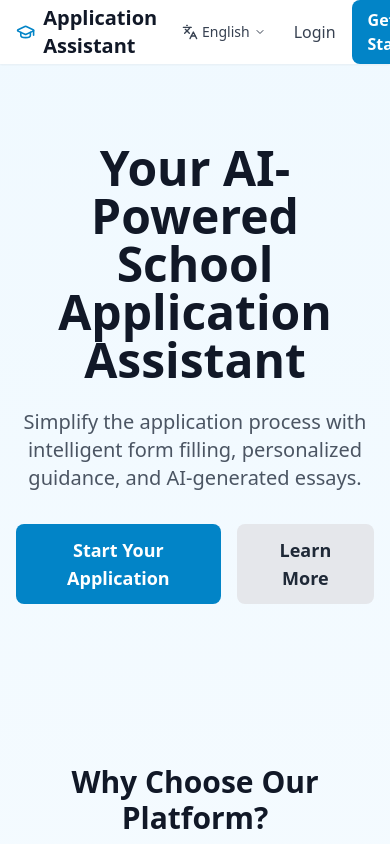
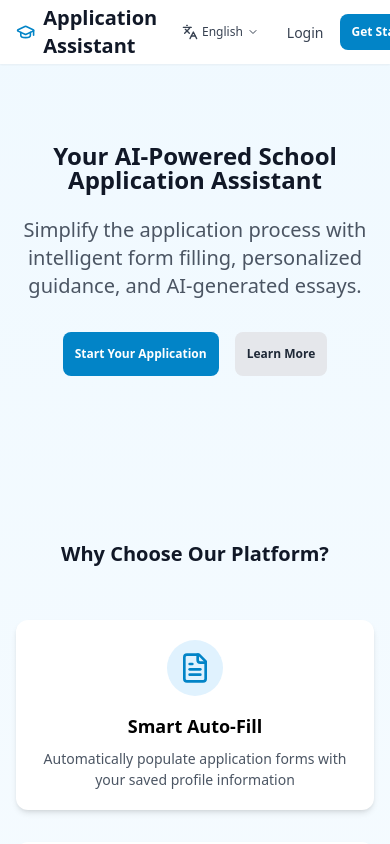
Before and after one commit to sosomamahk-ai/school-application-assistant, a Next.js app: page / in a window 390 px wide. Shown: the top 844 px of the page. Built offline with nearby package versions, Linux system fonts and the light colour scheme.

Commit message:
Wordpress Page Layout

```diff
--- a/src/components/Layout.tsx
+++ b/src/components/Layout.tsx
@@ -5,6 +5,7 @@ import { GraduationCap, User, FileText, LogOut, Settings, Shield, Users, Menu, X
 import { useTranslation } from '@/contexts/TranslationContext';
 import LanguageSwitch from './LanguageSwitch';
 import { clearAuthTokenCookie } from '@/utils/token';
+import { isWordPressEnvironment } from '@/utils/wordpress';
 
 interface LayoutProps {
   children: ReactNode;
@@ -15,6 +16,7 @@ export default function Layout({ children }: LayoutProps) {
   const { t, language } = useTranslation();
   const [userRole, setUserRole] = useState<string>('user');
   const [mobileMenuOpen, setMobileMenuOpen] = useState(false);
+  const [isWordPress, setIsWordPress] = useState(false);
 
   useEffect(() => {
     const userStr = localStorage.getItem('user');
@@ -26,6 +28,9 @@ export default function Layout({ children }: LayoutProps) {
         console.error('Error parsing user data:', e);
       }
     }
+
+    // 检测WordPress环境
+    setIsWordPress(isWordPressEnvironment());
   }, []);
 
   const handleLogout = () => {
@@ -91,6 +96,103 @@ export default function Layout({ children }: LayoutProps) {
       </Link>
     ));
 
+  // WordPress环境：使用左侧sidebar布局
+  if (isWordPress) {
+    return (
+      <div className="min-h-screen bg-gray-50 flex">
+        {/* Sidebar Navigation */}
+        <aside className="w-64 bg-white shadow-sm flex-shrink-0 hidden lg:block">
+          <div className="h-full flex flex-col">
+            {/* Logo */}
+            <div className="p-6 border-b border-gray-200">
+              <Link href="/dashboard" className="flex items-center space-x-2">
+                <GraduationCap className="h-8 w-8 text-primary-600" />
+                <span className="text-xl font-bold text-gray-900">{t('common.appNameShort')}</span>
+              </Link>
+            </div>
+
+            {/* Navigation Links */}
+            <nav className="flex-1 overflow-y-auto p-4 space-y-2">
+              {renderLinks(primaryLinks)}
+
+              {isAdmin && (
+                <div className="pt-4 mt-4 border-t border-gray-200 space-y-2">
+                  {renderLinks(adminLinks)}
+                </div>
+              )}
+            </nav>
+
+            {/* Footer Actions */}
+            <div className="p-4 border-t border-gray-200 space-y-3">
+              <LanguageSwitch variant="minimal" />
+              <button
+                onClick={handleLogout}
+                className="w-full flex items-center justify-center space-x-2 text-gray-700 hover:text-red-600 py-2 rounded-lg hover:bg-gray-50"
+              >
+                <LogOut className="h-5 w-5" />
+                <span className={`font-medium ${language === 'en' ? 'text-sm' : ''}`}>{t('navbar.logout')}</span>
+              </button>
+            </div>
+          </div>
+        </aside>
+
+        {/* Mobile Top Navigation */}
+        <div className="lg:hidden w-full">
+          <nav className="bg-white shadow-sm">
+            <div className="px-4 sm:px-6">
+              <div className="flex justify-between items-center h-16">
+                <Link href="/dashboard" className="flex items-center space-x-2">
+                  <GraduationCap className="h-6 w-6 text-primary-600" />
+                  <span className="text-lg font-bold text-gray-900">{t('common.appNameShort')}</span>
+                </Link>
+
+                <button
+                  className="p-2 rounded-lg border border-gray-200 text-gray-600 hover:text-primary-600 hover:border-primary-300"
+                  onClick={() => setMobileMenuOpen((prev) => !prev)}
+                  aria-label="Toggle navigation menu"
+                >
+                  {mobileMenuOpen ? <X className="h-5 w-5" /> : <Menu className="h-5 w-5" />}
+                </button>
+              </div>
+            </div>
+          </nav>
+
+          {/* Mobile Navigation Menu */}
+          <div className={`bg-white border-b border-gray-100 shadow-sm transition-all duration-200 ${mobileMenuOpen ? 'max-h-screen' : 'max-h-0 overflow-hidden'}`}>
+            <div className="px-4 sm:px-6 py-4 space-y-4">
+              <div className="space-y-2">
+                {renderLinks(primaryLinks, true)}
+              </div>
+
+              {isAdmin && (
+                <div className="pt-3 border-t border-gray-100 space-y-2">
+                  {renderLinks(adminLinks, true)}
+                </div>
+              )}
+
+              <div className="flex items-center justify-between pt-3 border-t border-gray-100">
+                <LanguageSwitch variant="minimal" />
+                <button
+                  onClick={handleLogout}
+                  className="flex items-center space-x-2 text-gray-700 hover:text-red-600"
+                >
+                  <LogOut className="h-5 w-5" />
+                  <span className={`font-medium ${language === 'en' ? 'text-sm' : ''}`}>{t('navbar.logout')}</span>
+                </button>
+              </div>
+            </div>
+          </div>
+        </div>
+
+        {/* Main Content - Full Width in WordPress */}
+        <main className="flex-1 w-full px-4 sm:px-6 lg:px-8 py-8">
+          {children}
+        </main>
+      </div>
+    );
+  }
+
+  // 正常环境：使用顶部导航栏布局
   return (
     <div className="min-h-screen bg-gray-50">
       {/* Navigation */}
--- a/src/pages/_app.tsx
+++ b/src/pages/_app.tsx
@@ -1,8 +1,17 @@
 import '@/styles/globals.css';
 import type { AppProps } from 'next/app';
 import { TranslationProvider } from '@/contexts/TranslationContext';
+import { useEffect } from 'react';
+import { isWordPressEnvironment } from '@/utils/wordpress';
 
 export default function App({ Component, pageProps }: AppProps) {
+  useEffect(() => {
+    // 检测WordPress环境并添加类名到body
+    if (typeof window !== 'undefined' && isWordPressEnvironment()) {
+      document.body.classList.add('wordpress-embed', 'wordpress-iframe');
+    }
+  }, []);
+
   return (
     <TranslationProvider>
       <Component {...pageProps} />
--- a/src/styles/globals.css
+++ b/src/styles/globals.css
@@ -42,17 +42,93 @@ select {
 @layer components {
   .btn-primary {
     @apply bg-primary-600 hover:bg-primary-700 text-white font-semibold py-2 px-4 rounded-lg transition-colors duration-200;
+    /* 手机端字体和间距调整 */
+    @apply text-sm sm:text-base;
+    @apply py-1.5 sm:py-2 px-3 sm:px-4;
+    /* 防止文字换行 */
+    white-space: nowrap;
+    overflow: hidden;
+    text-overflow: ellipsis;
   }
 
   .btn-secondary {
     @apply bg-gray-200 hover:bg-gray-300 text-gray-800 font-semibold py-2 px-4 rounded-lg transition-colors duration-200;
+    /* 手机端字体和间距调整 */
+    @apply text-sm sm:text-base;
+    @apply py-1.5 sm:py-2 px-3 sm:px-4;
+    /* 防止文字换行 */
+    white-space: nowrap;
+    overflow: hidden;
+    text-overflow: ellipsis;
   }
 
   .input-field {
     @apply w-full px-4 py-2 border border-gray-300 rounded-lg focus:ring-2 focus:ring-primary-500 focus:border-transparent outline-none text-gray-900 bg-white;
+    /* 手机端字体调整 */
+    @apply text-sm sm:text-base;
   }
 
   .card {
     @apply bg-white rounded-xl shadow-md p-5 sm:p-6;
   }
 }
+
+/* WordPress环境样式：移除max-w-7xl限制，实现全屏宽度 */
+/* 通过JavaScript添加的类名来应用样式 */
+body.wordpress-embed .max-w-7xl,
+body.wordpress-iframe .max-w-7xl {
+  max-width: 100% !important;
+  width: 100% !important;
+}
+
+/* 手机端全局字体大小调整 */
+@media (max-width: 640px) {
+  body {
+    font-size: 14px;
+  }
+
+  /* 按钮文字大小和样式 */
+  button, .btn-primary, .btn-secondary {
+    font-size: 12px !important;
+    padding: 0.5rem 0.75rem !important;
+    /* 确保按钮文字不换行 */
+    white-space: nowrap !important;
+    overflow: hidden !important;
+    text-overflow: ellipsis !important;
+    min-width: fit-content;
+  }
+
+  /* 按钮内的文字和图标容器 */
+  button > span, .btn-primary > span, .btn-secondary > span,
+  button > .flex, .btn-primary > .flex, .btn-secondary > .flex {
+    white-space: nowrap !important;
+    overflow: hidden !important;
+    text-overflow: ellipsis !important;
+    display: inline-flex !important;
+    align-items: center;
+    gap: 0.25rem;
+  }
+
+  /* 标题字体调整 */
+  h1 {
+    font-size: 1.5rem !important;
+  }
+
+  h2 {
+    font-size: 1.25rem !important;
+  }
+
+  h3 {
+    font-size: 1.125rem !important;
+  }
+
+  /* 链接文字调整 */
+  a {
+    font-size: 14px;
+  }
+
+  /* 输入框文字调整 */
+  input, textarea, select {
+    font-size: 14px !important;
+  }
+}
--- /dev/null
+++ b/src/utils/wordpress.ts
@@ -0,0 +1,61 @@
+/**
+ * WordPress环境检测工具
+ * 用于检测应用是否在WordPress iframe中运行
+ */
+
+/**
+ * 检测是否在WordPress iframe环境中
+ * 通过检查window.self !== window.top来判断是否在iframe中
+ * 也可以通过URL参数或referrer来判断
+ */
+export function isWordPressEnvironment(): boolean {
+  if (typeof window === 'undefined') {
+    return false;
+  }
+
+  // 方法1: 检查是否在iframe中
+  try {
+    if (window.self !== window.top) {
+      return true;
+    }
+  } catch (e) {
+    // 跨域情况下会抛出异常，这也说明在iframe中
+    return true;
+  }
+
+  // 方法2: 检查URL参数
+  const urlParams = new URLSearchParams(window.location.search);
+  if (urlParams.get('wp_embed') === 'true' || urlParams.get('wp_iframe') === 'true') {
+    return true;
+  }
+
+  // 方法3: 检查referrer（如果是从WordPress网站加载的）
+  if (typeof document !== 'undefined' && document.referrer) {
+    const referrer = document.referrer.toLowerCase();
+    if (referrer.includes('wordpress') || referrer.includes('wp-admin')) {
+      return true;
+    }
+  }
+
+  return false;
+}
+
+/**
+ * 获取WordPress环境参数
+ */
+export function getWordPressParams(): {
+  wp_email?: string;
+  wp_name?: string;
+  wp_id?: string;
+} {
+  if (typeof window === 'undefined') {
+    return {};
+  }
+
+  const urlParams = new URLSearchParams(window.location.search);
+  return {
+    wp_email: urlParams.get('wp_email') || undefined,
+    wp_name: urlParams.get('wp_name') || undefined,
+    wp_id: urlParams.get('wp_id') || undefined,
+  };
+}
```
